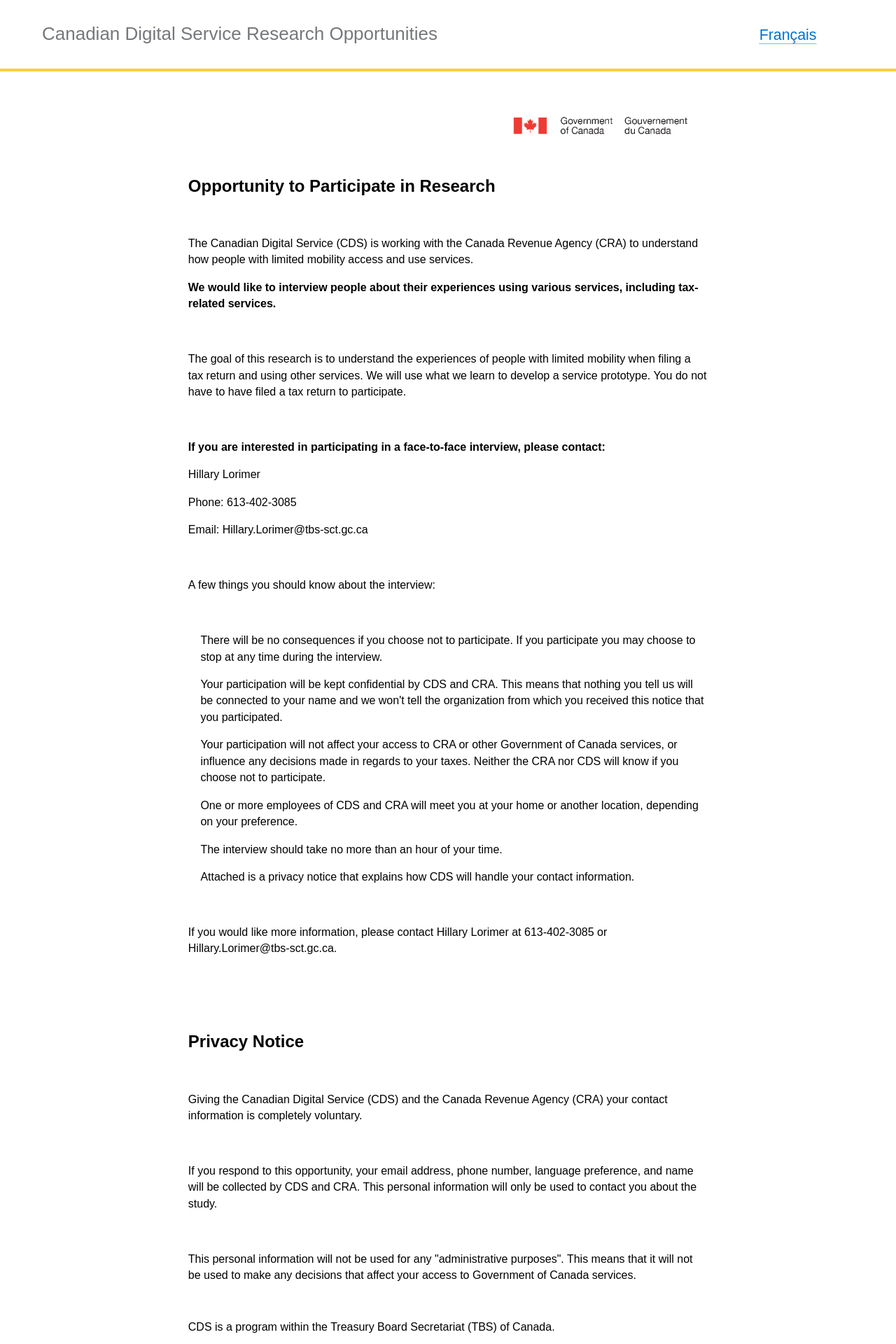
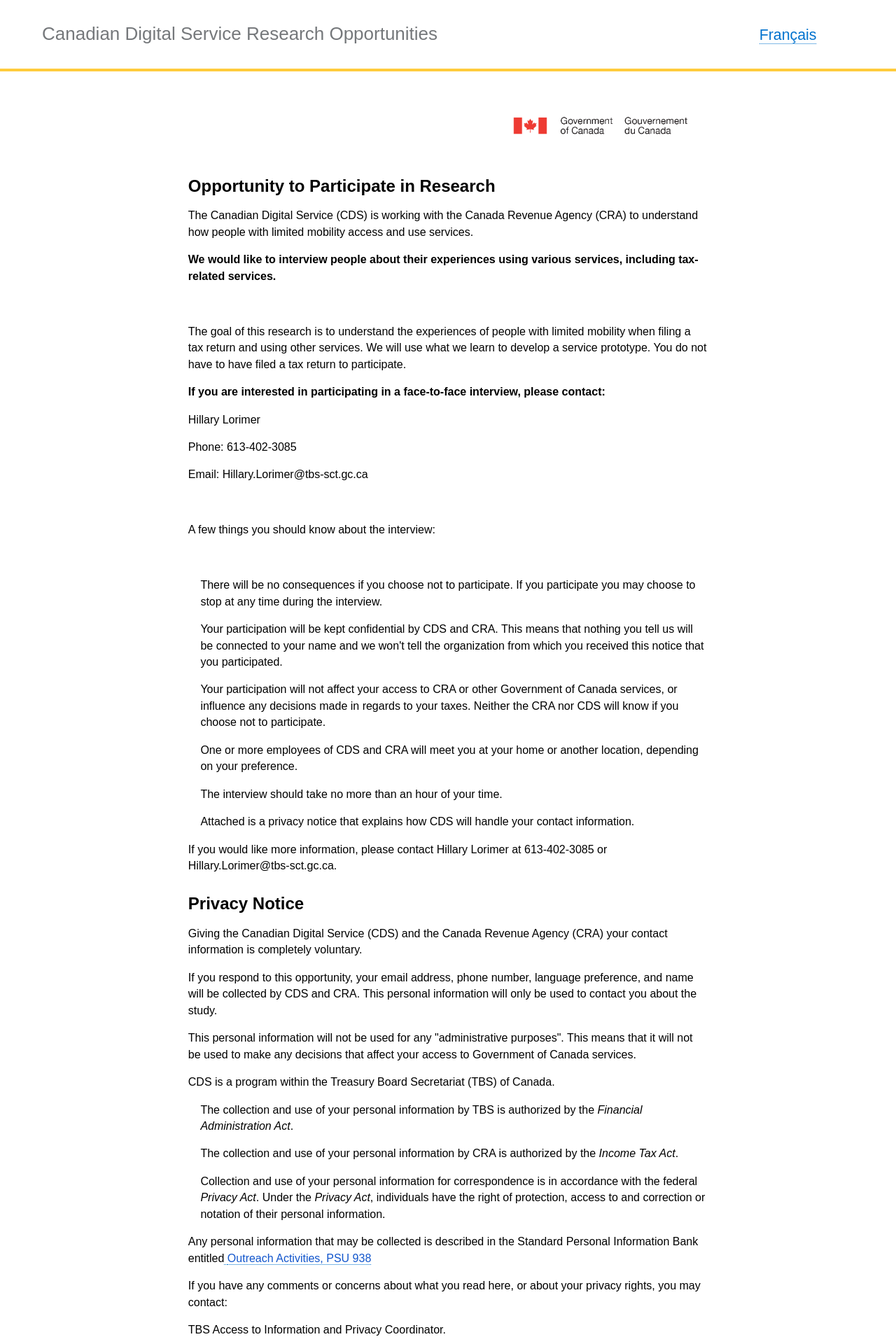
Before and after one commit to cds-snc/research-recherche, a Jekyll site: the page built from _pages/en/cra.html, in a window 1280 px wide. Shown: the top 1920 px of the page at 70% size. Built offline with Jekyll 4.4.1, drawn with Linux system fonts in a browser that asks for light colours.

Commit message:
Update cra.html

```diff
--- a/_pages/en/cra.html
+++ b/_pages/en/cra.html
@@ -149,7 +149,7 @@
        ol
         {margin-bottom:0cm;}
       ul
-        {margin-bottom:0cm;}
+        {margin-bottom:0cm; list-style-type: circle;}
       -->
     </style>
   </head>
@@ -167,7 +167,7 @@
           ></b
         >
       </h1>
-      <p><span lang="EN">&nbsp;</span></p>
+
       <p>
         <span lang="EN" style="font-size:12.0pt;line-height:115%"
           >The Canadian Digital Service (CDS) is working with the Canada Revenue
@@ -198,9 +198,7 @@
           You do not have to have filed a tax return to participate.</span
         >
       </p>
-      <p>
-        <span lang="EN" style="font-size:12.0pt;line-height:115%">&nbsp;</span>
-      </p>
+
       <p style="margin-bottom:10.0pt">
         <b
           ><span lang="EN" style="font-size:12.0pt;line-height:115%"
@@ -276,20 +274,15 @@
         </span>
       </ul>
       <p>
-        <span lang="EN" style="font-size:12.0pt;line-height:115%">&nbsp;</span>
-      </p>
-      <p>
         <span lang="EN" style="font-size:12.0pt;line-height:115%"
           >If you would like more information, please contact Hillary Lorimer at
           613-402-3085 or Hillary.Lorimer@tbs-sct.gc.ca.
         </span>
       </p>
-      <p><span lang="EN">&nbsp;</span></p>
+
     </div>
     <div class="WordSection1">
-          <p>
-        <span lang="EN" style="font-size:12.0pt;line-height:115%">&nbsp;</span>
-      </p>
+
       <h1>
         <b
           ><span lang="EN" style="font-size:18.0pt;line-height:115%"
@@ -297,14 +290,14 @@
           ></b
         >
       </h1>
-      <p><span lang="EN">&nbsp;</span></p>
+
       <p>
         <span lang="EN"
           >Giving the Canadian Digital Service (CDS) and the Canada Revenue
           Agency (CRA) your contact information is completely voluntary.
         </span>
       </p>
-      <p><span lang="EN">&nbsp;</span></p>
+
       <p>
         <span lang="EN"
           >If you respond to this opportunity, your email address, phone number,
@@ -312,7 +305,7 @@
           personal information will only be used to contact you about the study.
         </span>
       </p>
-      <p><span lang="EN">&nbsp;</span></p>
+
       <p>
         <span lang="EN"
           >This personal information will not be used for any "administrative
@@ -320,48 +313,31 @@
           that affect your access to Government of Canada services.</span
         >
       </p>
-      <p style="line-height:113%">
-        <span lang="EN">&nbsp;</span>
-      </p>
+
       <p style="margin-bottom:10.0pt">
         <span lang="EN"
           >CDS is a program within the Treasury Board Secretariat (TBS) of
           Canada.
         </span>
       </p>
-      <p style="margin-left:36.0pt;text-indent:-18.0pt">
-        <span lang="EN"
-          >●<span style="font:7.0pt &quot;Times New Roman&quot;"
-            >&nbsp;&nbsp;&nbsp;&nbsp;&nbsp;
-          </span></span
-        ><span lang="EN"
+      <ul><span lang="EN"
           >The collection and use of your personal information by TBS is
           authorized by the <i>Financial Administration Act</i>.
         </span>
-      </p>
-      <p style="margin-left:36.0pt;text-indent:-18.0pt">
-        <span lang="EN"
-          >●<span style="font:7.0pt &quot;Times New Roman&quot;"
-            >&nbsp;&nbsp;&nbsp;&nbsp;&nbsp;
-          </span></span
-        ><span lang="EN"
+      </ul>
+      <ul><span lang="EN"
           >The collection and use of your personal information by CRA is
           authorized by the <i>Income Tax Act</i>.
         </span>
-      </p>
-      <p style="margin-left:36.0pt;text-indent:-18.0pt">
-        <span lang="EN"
-          >●<span style="font:7.0pt &quot;Times New Roman&quot;"
-            >&nbsp;&nbsp;&nbsp;&nbsp;&nbsp;
-          </span></span
-        ><span lang="EN"
+      </ul>
+      <ul><span lang="EN"
           >Collection and use of your personal information for correspondence is
           in accordance with the federal <i>Privacy Act</i>. Under the
           <i>Privacy Act</i>, individuals have the right of protection, access
           to and correction or notation of their personal information.
         </span>
-      </p>
-      <p><span lang="EN">&nbsp;</span></p>
+      </ul>
+
       <p>
         <span lang="EN"
           >Any personal information that may be collected is described in the
@@ -370,17 +346,17 @@
             ><span style="color:windowtext;text-decoration:none"> </span></a
           ><a href="http://www.infosource.gc.ca/emp/emp03-eng.asp#psu938"
             ><span style="color:#1155CC">Outreach Activities, PSU 938</span></a
-          >.
+          >
         </span>
       </p>
-      <p><span lang="EN">&nbsp;</span></p>
+
       <p>
         <span lang="EN"
           >If you have any comments or concerns about what you read here, or
           about your privacy rights, you may contact:
         </span>
       </p>
-      <p><span lang="EN">&nbsp;</span></p>
+
       <p>
         <span lang="EN"
           >TBS Access to Information and Privacy Coordinator.</span
@@ -394,7 +370,7 @@
         <b><span lang="EN">Telephone:</span></b
         ><span lang="EN"> 1-866-312-1511 </span>
       </p>
-      <p><span lang="EN">&nbsp;</span></p>
+
       <p>
         <span lang="EN"
           >You have the right to complain to the Office of the Privacy
```
